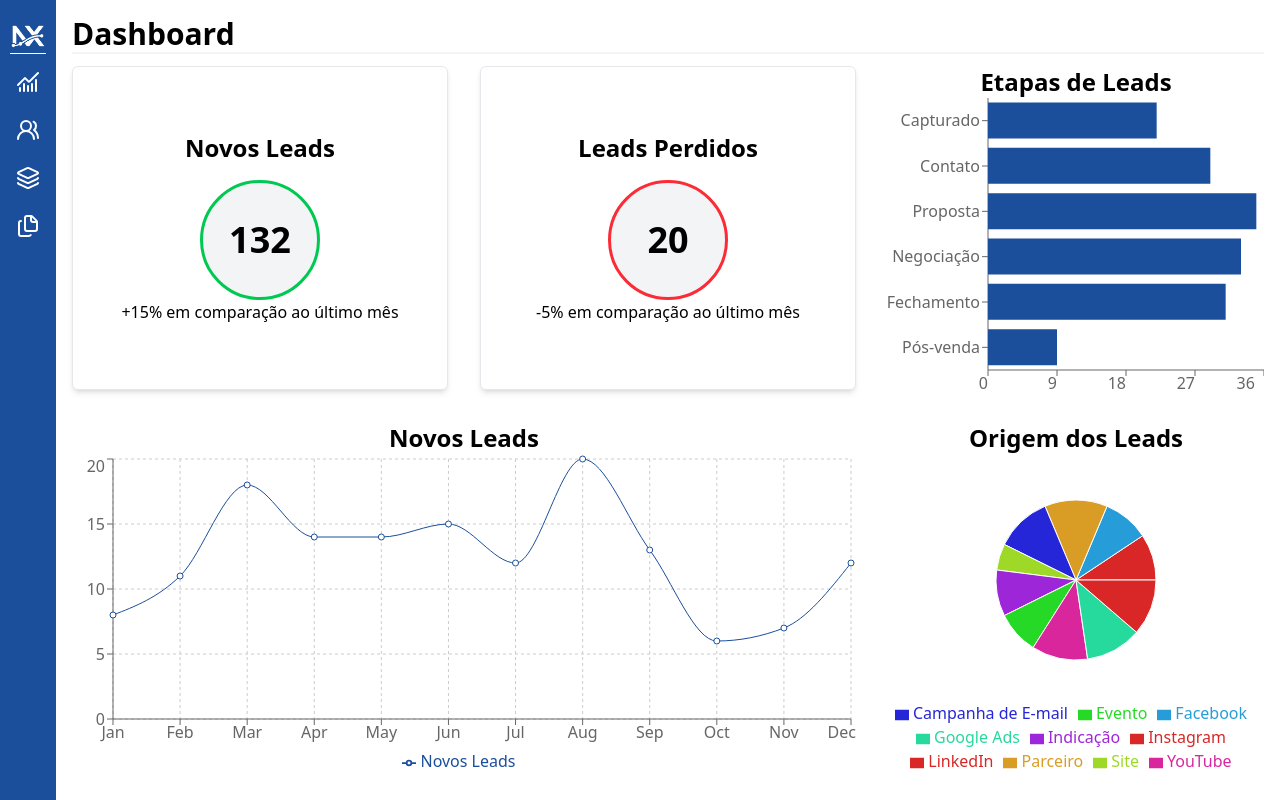
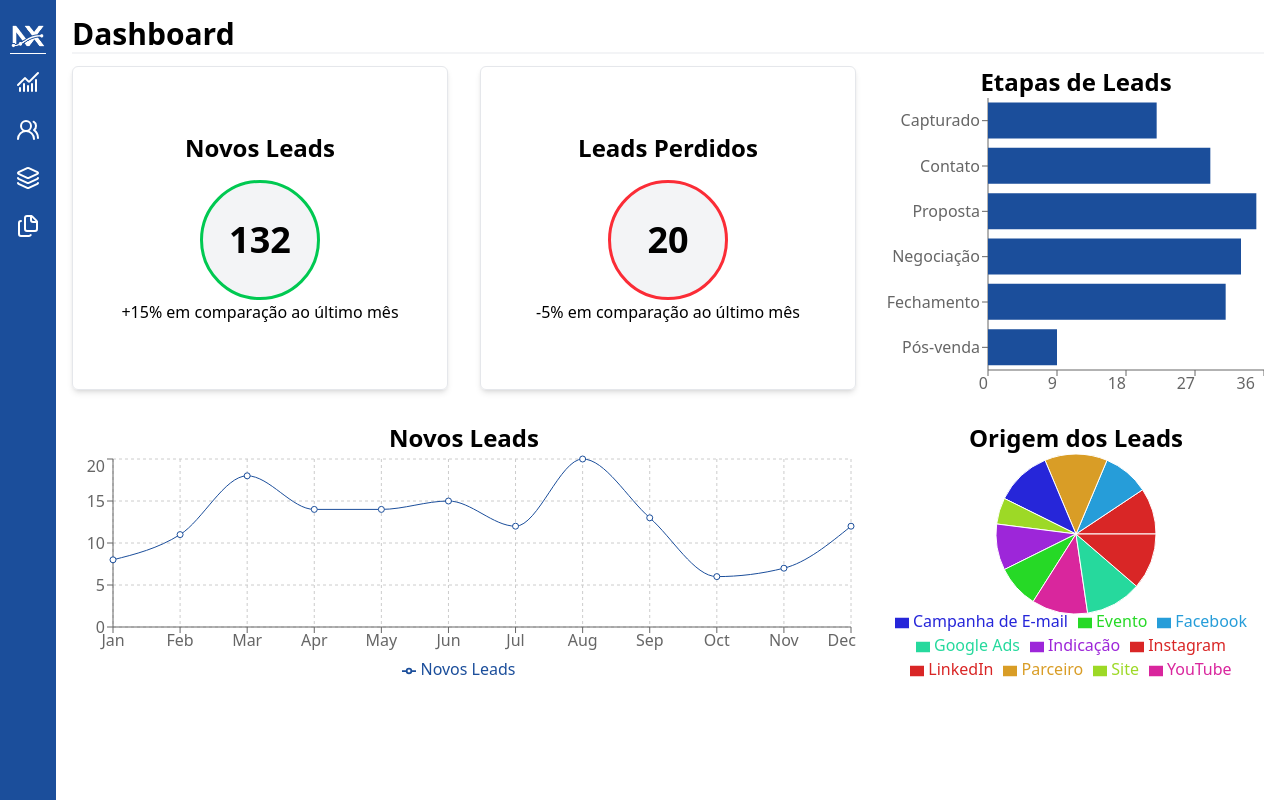
Before and after one commit to guilhermegodoydev/crm, a React (Vite) app in the folder client/: page / in a window 1280 px wide. Built offline with nearby package versions, Linux system fonts and the light colour scheme.

Commit message:
Alterando tamanho dos gráficos

```diff
--- a/client/src/screens/Dashboard.jsx
+++ b/client/src/screens/Dashboard.jsx
@@ -48,7 +48,7 @@ export default function Dashboard() {
                 />
 
                 <GraficoLinhas
-                    className="col-span-2 lg:h-auto h-55"
+                    className="col-span-2 lg:h-58 h-55"
                     titulo="Novos Leads"
                     data={dados.metricas.linha} eixoXKey="nome"
                     larguraEixoY={36}
@@ -58,7 +58,7 @@ export default function Dashboard() {
                 />
 
                 <GraficoPizza
-                    className="lg:h-auto h-75"
+                    className="lg:h-58 h-75"
                     titulo="Origem dos Leads"
                     data={dados.metricas.pizza}
                     dataKey="leads"
```
